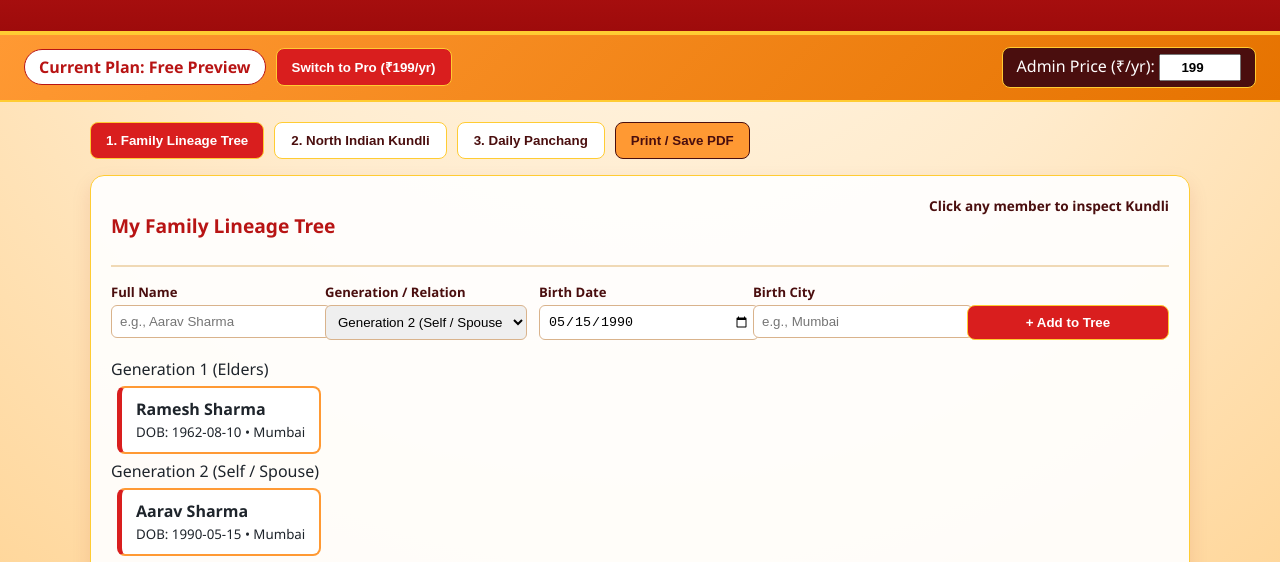
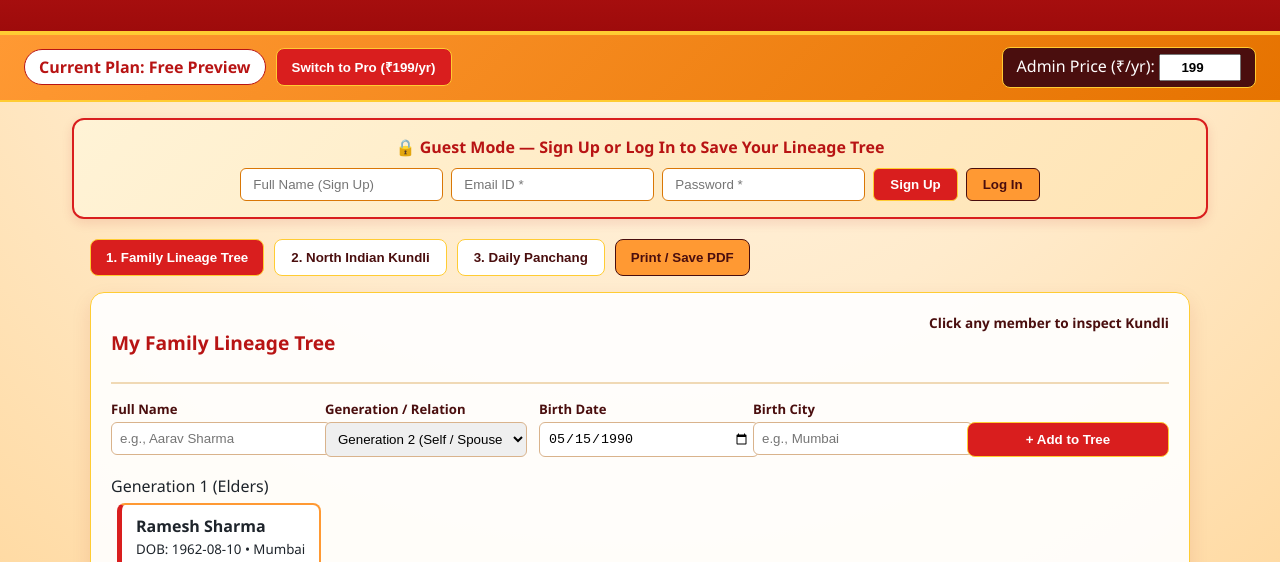
Before and after one commit to manojbhardwajtree/public-vedic-portal, a plain HTML site: page index.html in a window 1280 px wide. Shown: the part 238-800 px from the top of the page. Drawn offline with Linux system fonts and the light colour scheme.

Commit message:
Update index.html

```diff
--- a/index.html
+++ b/index.html
@@ -58,6 +58,23 @@
       <input type="number" id="adminPriceInput" value="199" min="0" onchange="updateAdminPrice()" />
     </div>
   </section>
+  <div id="pubAuthBar" style="max-width:1100px;margin:16px auto 0;padding:16px;background:linear-gradient(135deg,#FFF3D6,#FFE4B5);border:2px solid #D91E1E;border-radius:12px;box-shadow:0 4px 12px rgba(184,20,20,0.12);text-align:center;">
+    <div id="pubAuthStatus" style="font-weight:800;font-size:1rem;color:#B81414;margin-bottom:10px;">🔒 Guest Mode — Sign Up or Log In to Save Your Lineage Tree</div>
+    <div id="pubAuthInputs" style="display:flex;flex-wrap:wrap;gap:8px;justify-content:center;align-items:center;">
+      <input id="pubName" type="text" placeholder="Full Name (Sign Up)" style="padding:8px 12px;border:1px solid #D97706;border-radius:6px;background:#FFF;">
+      <input id="pubEmail" type="email" placeholder="Email ID *" style="padding:8px 12px;border:1px solid #D97706;border-radius:6px;background:#FFF;">
+      <input id="pubPass" type="password" placeholder="Password *" style="padding:8px 12px;border:1px solid #D97706;border-radius:6px;background:#FFF;">
+      <button type="button" onclick="pubAuth('signup')" style="padding:8px 16px;background:#D91E1E;color:#FFF;border:1px solid #FFCC33;border-radius:6px;font-weight:700;cursor:pointer;">Sign Up</button>
+      <button type="button" onclick="pubAuth('login')" style="padding:8px 16px;background:#FF9933;color:#4A0E0E;border:1px solid #4A0E0E;border-radius:6px;font-weight:800;cursor:pointer;">Log In</button>
+    </div>
+    <button id="pubLogoutBtn" type="button" onclick="pubLogout()" style="display:none;margin:8px auto 0;padding:8px 16px;background:#4A0E0E;color:#FFF;border:none;border-radius:6px;font-weight:700;cursor:pointer;">Sign Out</button>
+  </div>
+  <script>
+  function pubRender(){const u=JSON.parse(localStorage.getItem('pubVedicUser')||'null');document.getElementById('pubAuthStatus').textContent=u?'🙏 Welcome, '+u.name+' ('+u.email+')':'🔒 Guest Mode — Sign Up or Log In to Save Your Lineage Tree';document.getElementById('pubAuthInputs').style.display=u?'none':'flex';document.getElementById('pubLogoutBtn').style.display=u?'inline-block':'none';}
+  function pubAuth(m){const n=document.getElementById('pubName').value.trim(),e=document.getElementById('pubEmail').value.trim().toLowerCase(),p=document.getElementById('pubPass').value,db=JSON.parse(localStorage.getItem('pubVedicDB')||'{}');if(!e||!p)return alert('Please enter Email and Password.');if(m==='signup'){if(!n)return alert('Please enter your Full Name to Sign Up.');db[e]={name:n,email:e,pass:p};localStorage.setItem('pubVedicDB',JSON.stringify(db));localStorage.setItem('pubVedicUser',JSON.stringify({name:n,email:e}));}else{if(!db[e]||db[e].pass!==p)return alert('Invalid Email or Password. Please Sign Up first.');localStorage.setItem('pubVedicUser',JSON.stringify({name:db[e].name,email:e}));}pubRender();}
+  function pubLogout(){localStorage.removeItem('pubVedicUser');pubRender();}
+  document.addEventListener('DOMContentLoaded',pubRender);
+  </script>
 
   <!-- 3. MAIN WORKSPACE CONTAINER -->
   <main class="container">
```
